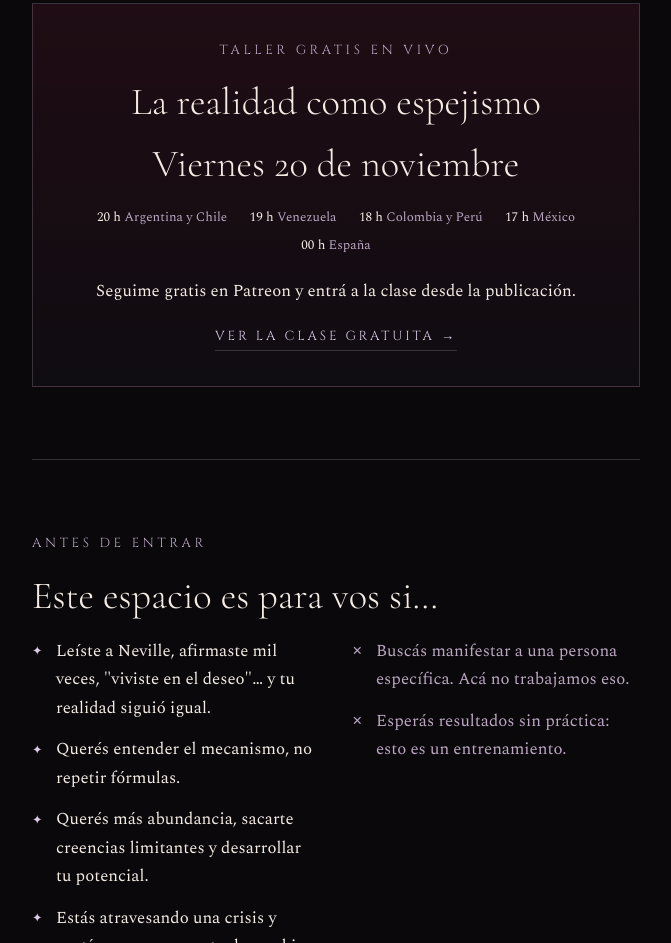
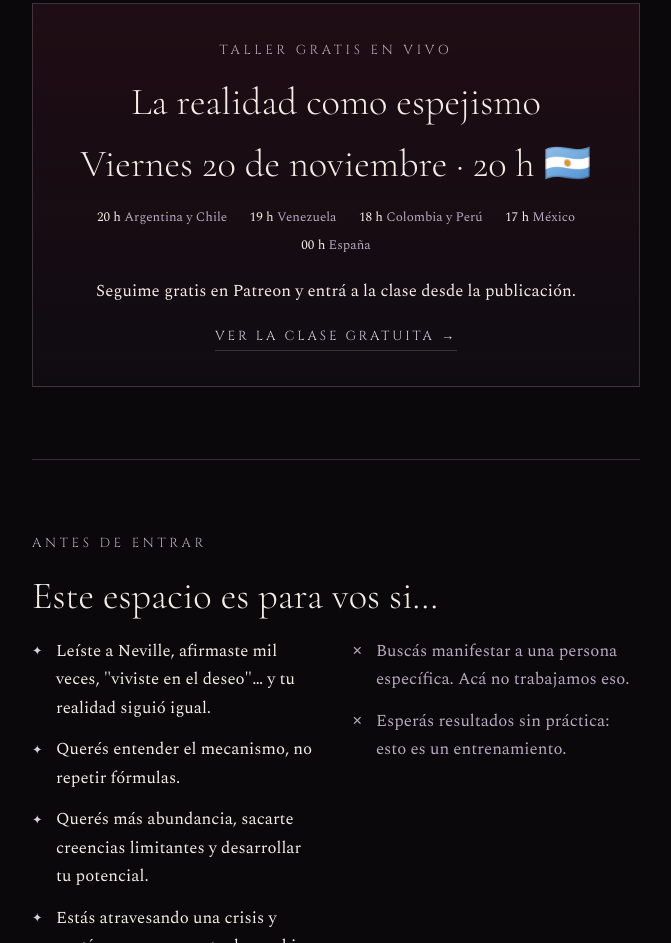
Before and after one commit to f6080237-bot/metodo-l6, a plain HTML site: page index.html in a window 1280 px wide. Shown: the part 1387-2330 px from the top of the page, without its empty margins (304-975 px from the left). Drawn offline with nearby package versions, Linux system fonts and the light colour scheme.

Commit message:
Hora del taller en el titulo

```diff
--- a/index.html
+++ b/index.html
@@ -295,7 +295,7 @@ ol.steps li::marker { font-family: var(--font-label); color: var(--silver); }
     <div class="event stack center">
       <span class="label">Taller gratis en vivo</span>
       <h2>La realidad como espejismo</h2>
-      <p class="when">Viernes 20 de noviembre</p>
+      <p class="when">Viernes 20 de noviembre · 20 h 🇦🇷</p>
       <div class="times" aria-label="Horario por país">
         <span><b>20 h</b> Argentina y Chile</span>
         <span><b>19 h</b> Venezuela</span>
```
